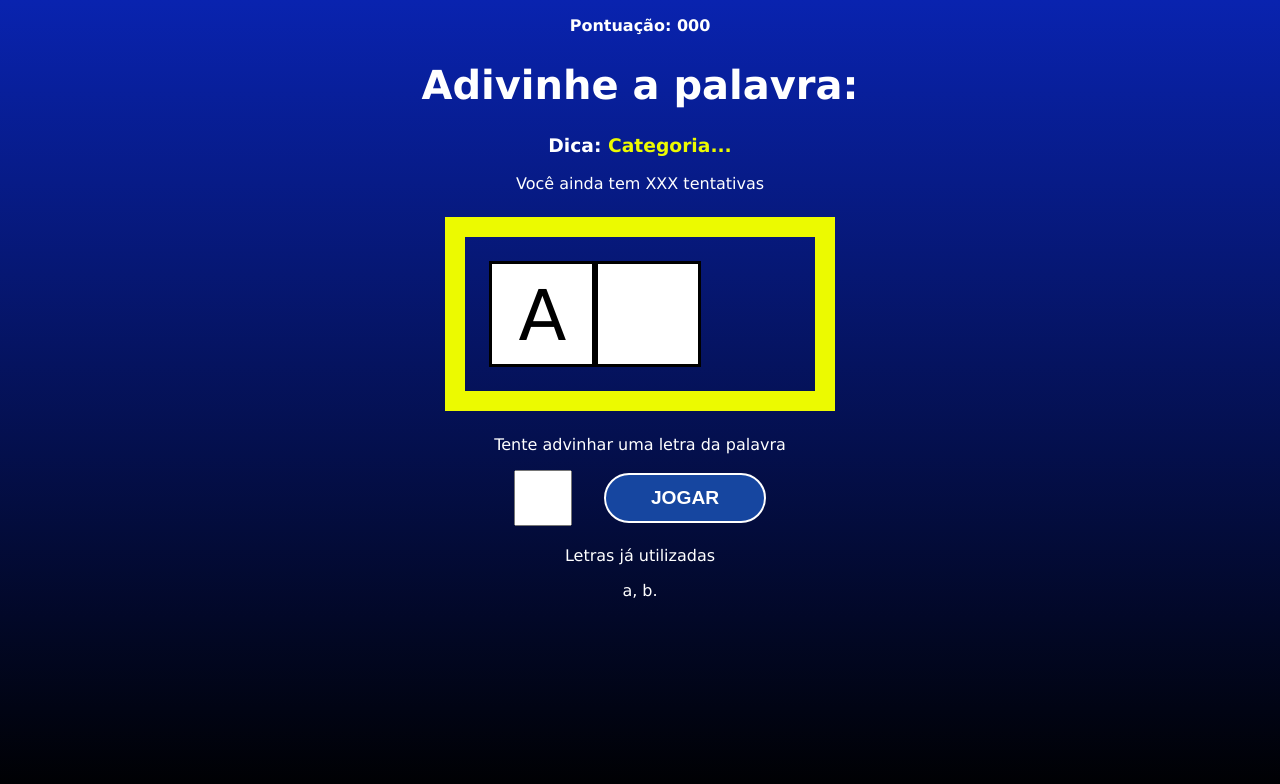
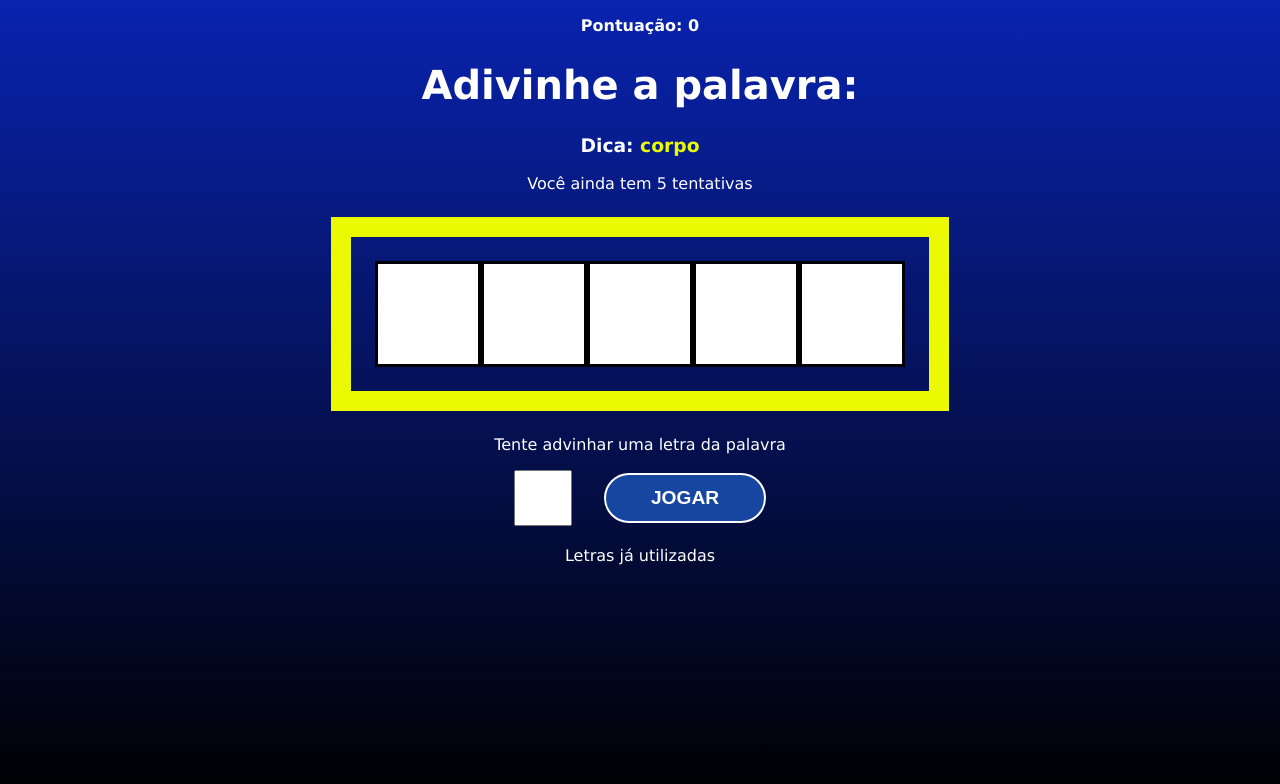
Before and after one commit to SamaraBilby/jogo_adivinhar_palavras_react, a React (Create React App) app in the folder jogo-react/: page / in a window 1280 px wide. Both pictures are taken after a click on the button "INICIAR". Shown: the top 784 px of the page. Built offline with nearby package versions, Linux system fonts and the light colour scheme.

Commit message:
consumindo useStates do jogo

```diff
--- a/jogo-react/src/App.js
+++ b/jogo-react/src/App.js
@@ -31,6 +31,13 @@ function App() {
   const [escolhaCategoria, setEscolhaCategoria] = useState("");
   const [escolhaLetras, setEscolhaLetras] = useState([]);
 
+  const [letrasAdivinhadas, setLetrasAdivinhadas] = useState([]);
+  const [letrasErradas, setLetrasErradas] =useState([]);
+  const [tentativas, setTentativas] =useState(5);
+  const [pontuacao, setPontuacao] = useState(0);
+
+
+
   const escolhaPalavraECategoria = ()=>{
       const categorias = Object.keys(words);
       const categoria = categorias[Math.floor(Math.random()* Object.keys(categorias).length)];
@@ -56,7 +63,7 @@ function App() {
 
      setEscolhaPalavra(palavra);
      setEscolhaCategoria(categoria);
-     setEscolhaPalavra(escolhaLetras);
+     setEscolhaLetras(letrasPalavra);
 
      setNivelJogo(nivel[1].nome);
   }
@@ -74,13 +81,17 @@ function App() {
   }
 
   return (
+
     <div className="App">
 
      {nivelJogo === "start" && <TelaInicial iniciarJogo={iniciarJogo}/>}
-     {nivelJogo === "game" && <Game verificarLetra={verificarLetra}/>}
+
+     {nivelJogo === "game" && <Game verificarLetra={verificarLetra} escolhaPalavra={escolhaPalavra} escolhaCategoria = {escolhaCategoria} escolhaLetras={escolhaLetras} letrasAdivinhadas={letrasAdivinhadas} letrasErradas={letrasErradas} tentativas= {tentativas} pontuacao={pontuacao}/>}
+
      {nivelJogo === "end" && <EndGame jogarNovamente={jogarNovamente}/>}
 
     </div>
+
   );
 }
 
--- a/jogo-react/src/components/Game.jsx
+++ b/jogo-react/src/components/Game.jsx
@@ -1,20 +1,21 @@
 import './Game.css';
 
 
-const Game = ({verificarLetra}) => {
+const Game = ({verificarLetra, escolhaPalavra, escolhaCategoria, escolhaLetras, letrasAdivinhadas, letrasErradas, tentativas, pontuacao}) => {
   return (
     <div className="game">
       <p className="pontos">
-        <span>Pontuação: 000</span>
+        <span>Pontuação: {pontuacao}</span>
       </p>
       <h1>Adivinhe a palavra:</h1>
       <h3 className="dica">
-        Dica: <span>Categoria...</span>
+        Dica: <span>{escolhaCategoria}</span>
       </h3>
-      <p>Você ainda tem XXX tentativas</p>
+      <p>Você ainda tem {tentativas} tentativas</p>
       <div className="containerPalavra">
-        <span className='letra'>A</span>
-        <span className="quadradoBranco"></span>
+        {escolhaLetras.map((letra, i)=>(
+            letrasAdivinhadas.includes(escolhaLetras) ? (<span key={i} className="letra">{letra}</span>) : (<span key={i} className="quadradoBranco"></span>)
+        ))}
       </div>
       <div className="containerLetra">
         <p>Tente advinhar uma letra da palavra</p>
@@ -25,8 +26,9 @@ const Game = ({verificarLetra}) => {
       </div>
       <div className="containerLetrasErradas">
           <p>Letras já utilizadas</p>
-          <span>a, </span>
-          <span>b. </span>
+          {letrasErradas.map((letra,i)=>
+            <span key={i}>{letra}, </span>
+          )}
       </div>
 
     </div>
```
